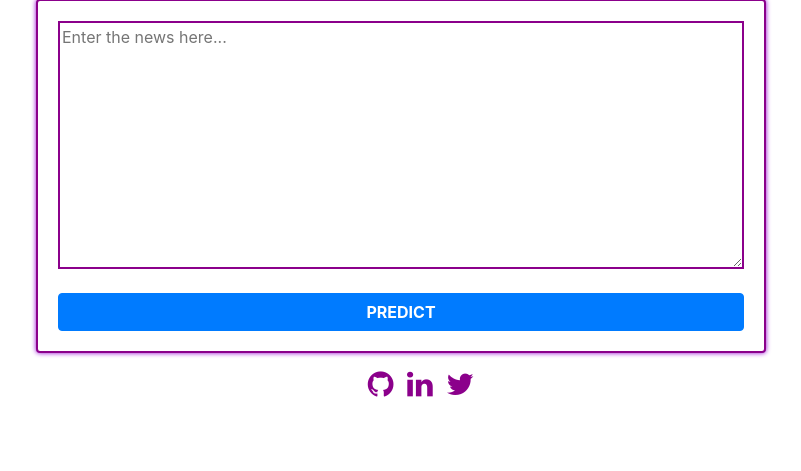
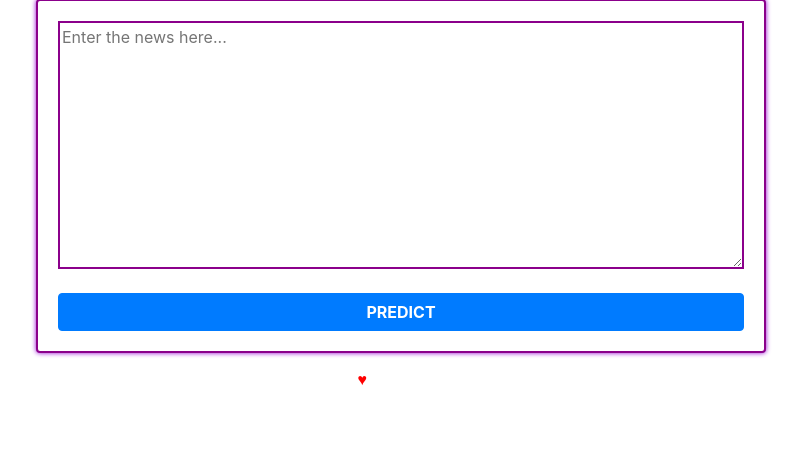
Before and after one commit to abdul-ameer/FakeNews_Detector, a Flask app: page / in a window 1280 px wide. Shown: the part 201-672 px from the top of the page, without its empty margins (239-1040 px from the left). Run offline with Flask 2, Linux system fonts and the light colour scheme; parts of the project's set-up code (start-up, migrations or seed data) failed here and were passed over; some libraries are stand-ins or nearby versions.

Commit message:
Update home.html

```diff
--- a/templates/home.html
+++ b/templates/home.html
@@ -3,7 +3,7 @@
 <head>
     <title>Fake News Detector</title>
     <meta name="og:title" content="Fake News Detector">
-    <meta name="author" content="VENU GOPAL KADAMBA">
+    <meta name="author" content="ABDUL AMEER NABILA">
     <link rel="stylesheet" href="https://stackpath.bootstrapcdn.com/bootstrap/4.3.1/css/bootstrap.min.css" integrity="sha384-ggOyR0iXCbMQv3Xipma34MD+dH/1fQ784/j6cY/iJTQUOhcWr7x9JvoRxT2MZw1T" crossorigin="anonymous">
     <link href="https://cdnjs.cloudflare.com/ajax/libs/font-awesome/4.7.0/css/font-awesome.min.css" rel="stylesheet" />
     <link rel="canonical" href="https://getbootstrap.com/docs/4.0/examples/sticky-footer/">
@@ -98,10 +98,10 @@
         <div class="collapse navbar-collapse" id="navbarNav">
             <ul class="navbar-nav ml-auto">
                 <li class="nav-item active">
-                    <a href="https://github.com/venugopalkadamba" target="_blank" class="nav-link"><span style="font-size: 25px;" class="fa fa-github"></span>&nbsp;Github</a>
+                    <a href="https://github.com/ameerkings123" target="_blank" class="nav-link"><span style="font-size: 25px;" class="fa fa-github"></span>&nbsp;Github</a>
                 </li>
                 <li class="nav-item active">
-                    <a href="https://linkedin.com/in/venugopalkadamba" target="_blank" class="nav-link"><span style="font-size: 25px;" class="fa fa-linkedin"></span>&nbsp;LinkedIn</a>
+                    <a href="https://linkedin.com/in/abdul-ameer" target="_blank" class="nav-link"><span style="font-size: 25px;" class="fa fa-linkedin"></span>&nbsp;LinkedIn</a>
                 </li>
             </ul>
         </div>
@@ -157,9 +157,7 @@
             <div class="col-md-8">
                 <center>
                     <ul>
-                        <li><a href="https://github.com/venugopalkadamba" class="body-links" target="_blank"><span class="fa fa-github"></span>&nbsp;&nbsp;</a></li>
-                        <li><a href="https://linkedin.com/in/venugopalkadamba" class="body-links" target="_blank"><span class="fa fa-linkedin"></span>&nbsp;&nbsp;</a></li>
-                        <li><a href="https://twitter.com/KadambaVenu" class="body-links" target="_blank"><span class="fa fa-twitter"></span></a></li>
+                        <li><p style="color: white;">Made with <span style="color: red;">&hearts;</span> by ABDUL AMEER NABILA </p>
                     </ul>
                 </center>
             </div>
```
